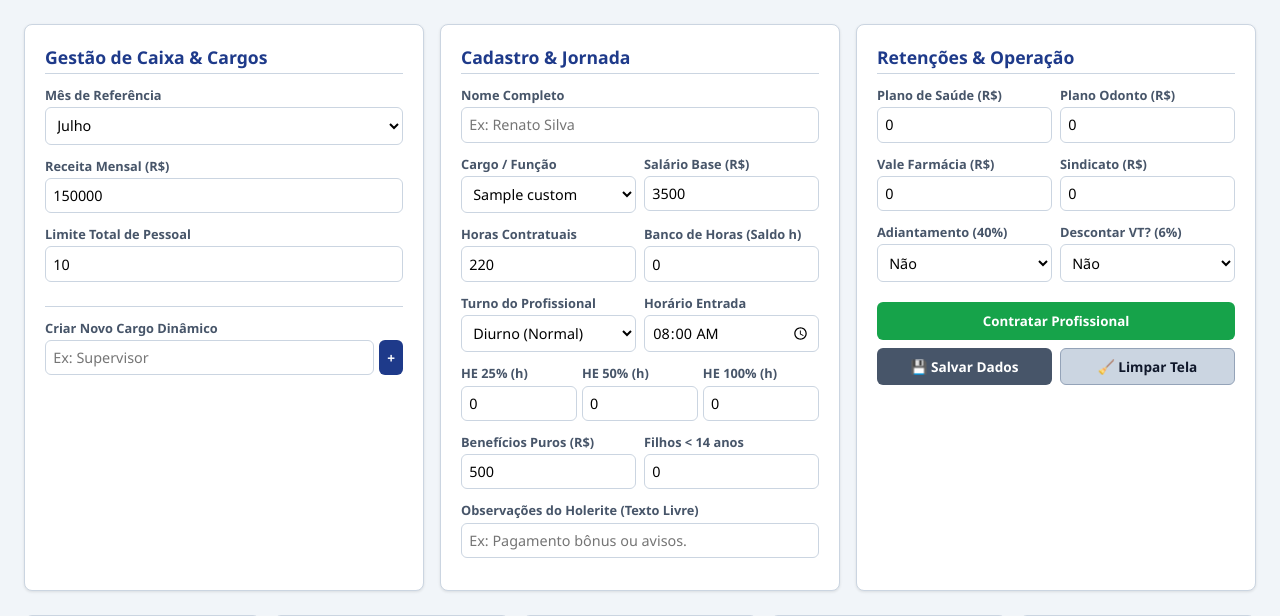
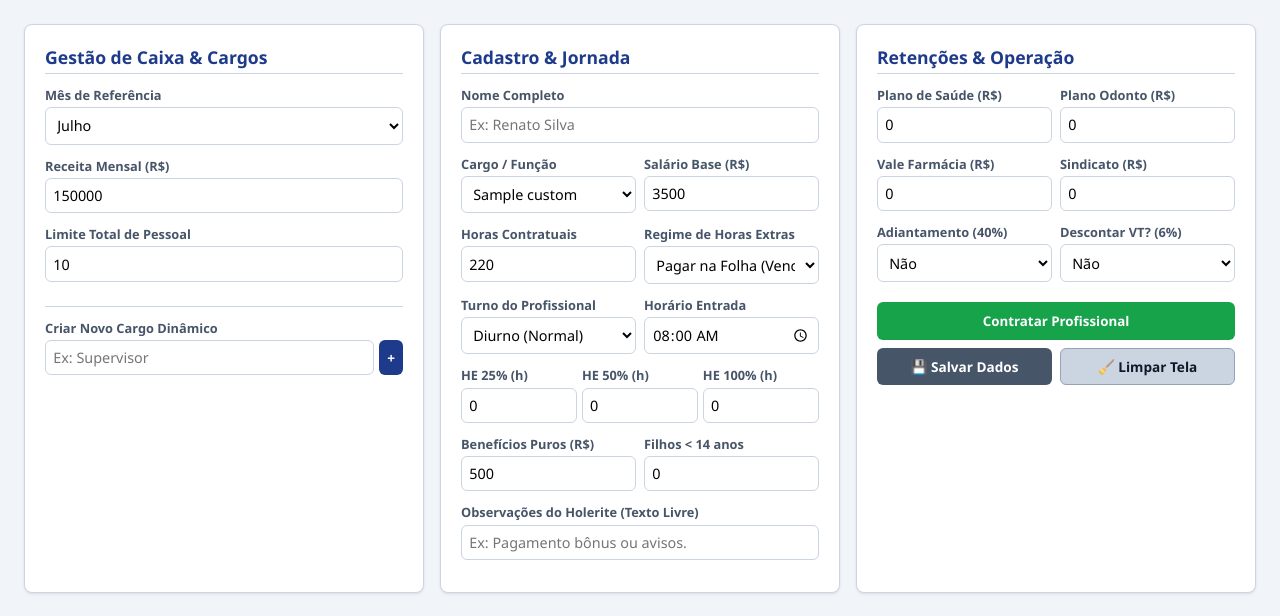
Before and after one commit to ProfRenatoPereira/adminprojeto, a Flask app: page / in a window 1280 px wide. Shown: the part 97-713 px from the top of the page. Run offline with Flask 3, Linux system fonts and the light colour scheme; tables that the repository leaves empty hold one stand-in row (values such as "Sample post").

Commit message:
Update index.html

```diff
--- a/templates/index.html
+++ b/templates/index.html
@@ -70,7 +70,6 @@
             </div>
         </div>
 
-
                 <!-- Coluna 2: Cadastro Geral de Proventos e Jornada de Trabalho -->
         <div class="card">
             <h3>Cadastro & Jornada</h3>
@@ -88,10 +87,18 @@
                 </div>
                 <div class="form-group"><label>Salário Base (R$)</label><input type="number" id="salario" value="3500"></div>
             </div>
-            <div class="grid-config" style="grid-template-columns: 1fr 1fr; gap: 0.5rem; margin-bottom: 0;">
+                        <div class="grid-config" style="grid-template-columns: 1fr 1fr; gap: 0.5rem; margin-bottom: 0;">
                 <div class="form-group"><label>Horas Contratuais</label><input type="number" id="horas_comp" value="220"></div>
-                <div class="form-group"><label>Banco de Horas (Saldo h)</label><input type="number" id="banco_horas" value="0"></div>
+                <!-- NOVO COMPONENTE DIDÁTICO SELETOR DE REGIME DE HE -->
+                <div class="form-group">
+                    <label>Regime de Horas Extras</label>
+                    <select id="regime_he">
+                        <option value="pagar" selected>Pagar na Folha (Vencimentos)</option>
+                        <option value="banco">Acumular no Banco de Horas</option>
+                    </select>
+                </div>
             </div>
+
             <div class="grid-config" style="grid-template-columns: 1fr 1fr; gap: 0.5rem; margin-bottom: 0;">
                 <div class="form-group">
                     <label>Turno do Profissional</label>
```
